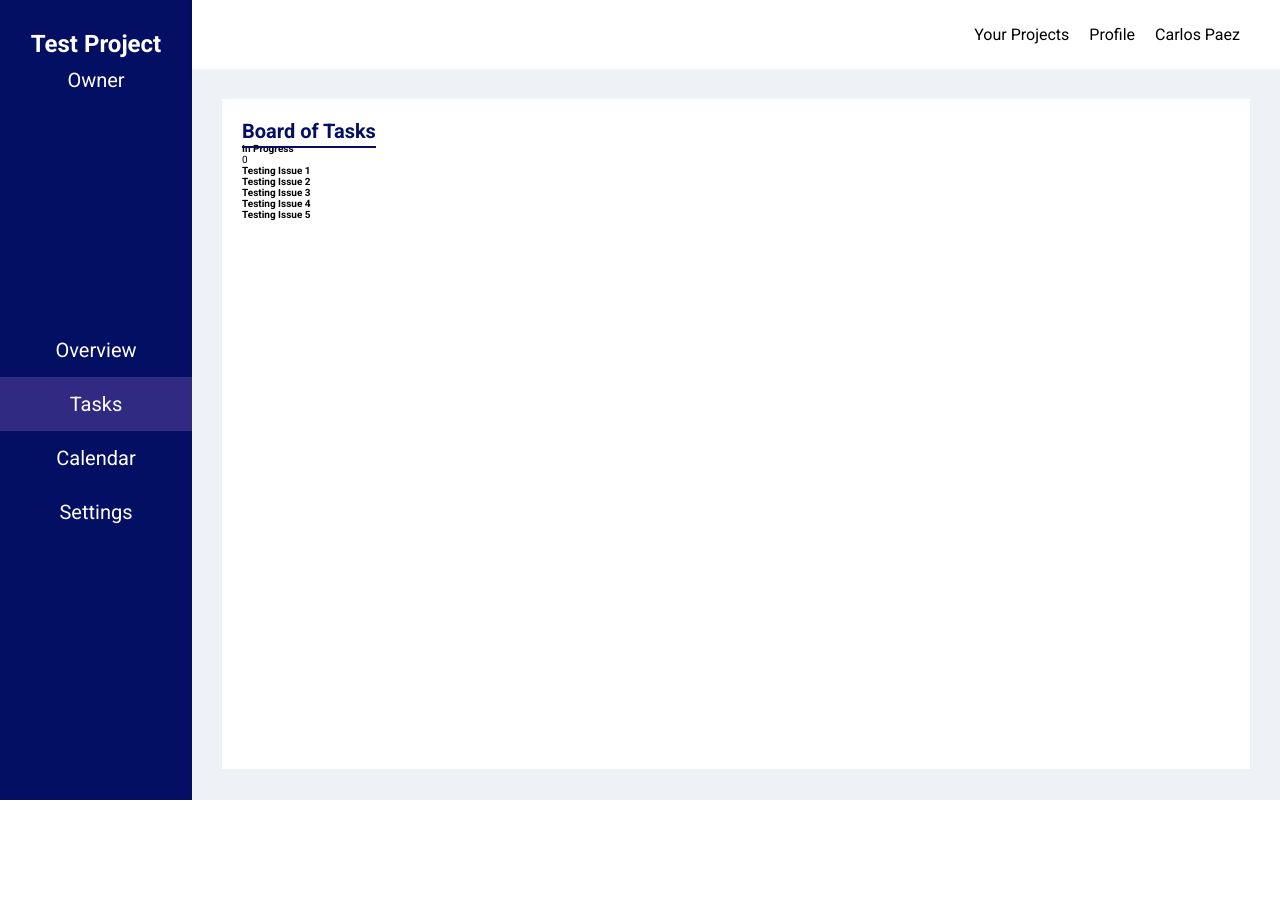
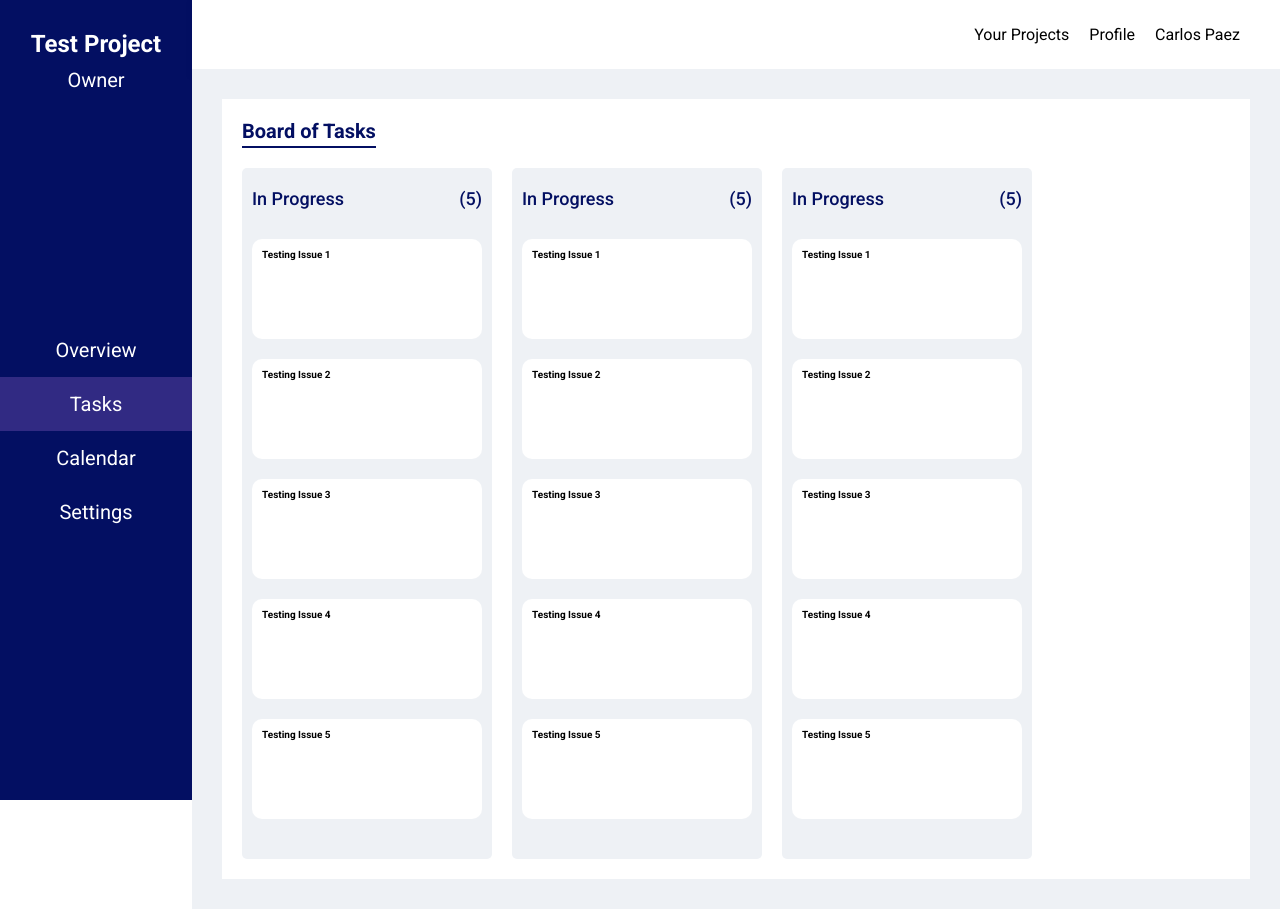
Before and after one commit to CarlosP1806/project-manager-app, a React (Create React App) app in the folder client/: page / in a window 1280 px wide. Before the commit the page ends 800 px from the top, so only its background shows below. Built offline with nearby package versions, Linux system fonts and the light colour scheme.

Commit message:
Style card columns

```diff
--- a/client/src/components/TaskCard.css
+++ b/client/src/components/TaskCard.css
@@ -0,0 +1,7 @@
+.task-card {
+    background: white;
+    margin: 2rem 0;
+    padding: 1rem;
+    min-height: 100px;
+    border-radius: 10px;
+}
--- a/client/src/components/TaskCard.js
+++ b/client/src/components/TaskCard.js
@@ -7,7 +7,7 @@ function TaskCard({
 }) {
   return (
     <>
-      <article class="task-card" id={id}>
+      <article className="task-card" id={id}>
         <h3 className="task-card__title">{title}</h3>
       </article>
     </>
--- /dev/null
+++ b/client/src/components/TaskColumn.css
@@ -0,0 +1,26 @@
+.task-column {
+    background-color: var(--light-color);
+    margin-right: 2rem;
+    width: 250px;
+    padding: 2rem 1rem;
+    border-radius: 5px;
+}
+
+.task-column__header {
+    display: flex;
+    margin-bottom: 3rem;
+    align-items: center;
+    justify-content: space-between;
+}
+
+.task-column__title {
+    font-size: var(--small-font);
+    color: var(--main-color);
+    font-weight: 500;
+}
+
+.task-column__counter {
+    font-size: var(--small-font);
+    color: var(--main-color);
+    font-weight: 500;
+}
--- a/client/src/components/TasksColumn.js
+++ b/client/src/components/TasksColumn.js
@@ -1,4 +1,5 @@
 import React from 'react'
+import './TaskColumn.css';
 import TaskCard from './TaskCard';
 
 function TasksColumn({
@@ -10,7 +11,7 @@ function TasksColumn({
       <section className="task-column">
         <header className="task-column__header">
           <h2 className="task-column__title">{columnTitle}</h2>
-         <span className="task-column__counter">0</span>
+         <span className="task-column__counter">({cards.length})</span>
         </header>
         <div className="task-column__cards">
           {cards.map(card => (
--- /dev/null
+++ b/client/src/pages/ProjectTasks.css
@@ -0,0 +1,10 @@
+.section--tasks {
+    display: flex;
+    flex-direction: column;
+}
+
+.tasks__column-container {
+    margin-top: 2.5rem;
+    display: flex;
+    flex: 1;
+}
--- a/client/src/pages/ProjectTasks.js
+++ b/client/src/pages/ProjectTasks.js
@@ -1,4 +1,6 @@
 import React from 'react';
+import './ProjectTasks.css';
+
 import TasksColumn from '../components/TasksColumn';
 
 function ProjectTasks() {
@@ -33,9 +35,11 @@ function ProjectTasks() {
         <header className="section__header">
           <h1 className="section__title">Board of Tasks</h1>
         </header>
-
-        <TasksColumn columnTitle="In Progress" cards={cards} />
-
+        <div className="tasks__column-container">
+          <TasksColumn columnTitle="In Progress" cards={cards} />
+          <TasksColumn columnTitle="In Progress" cards={cards} />
+          <TasksColumn columnTitle="In Progress" cards={cards} />
+        </div>
       </section>
     </>
   );
```
